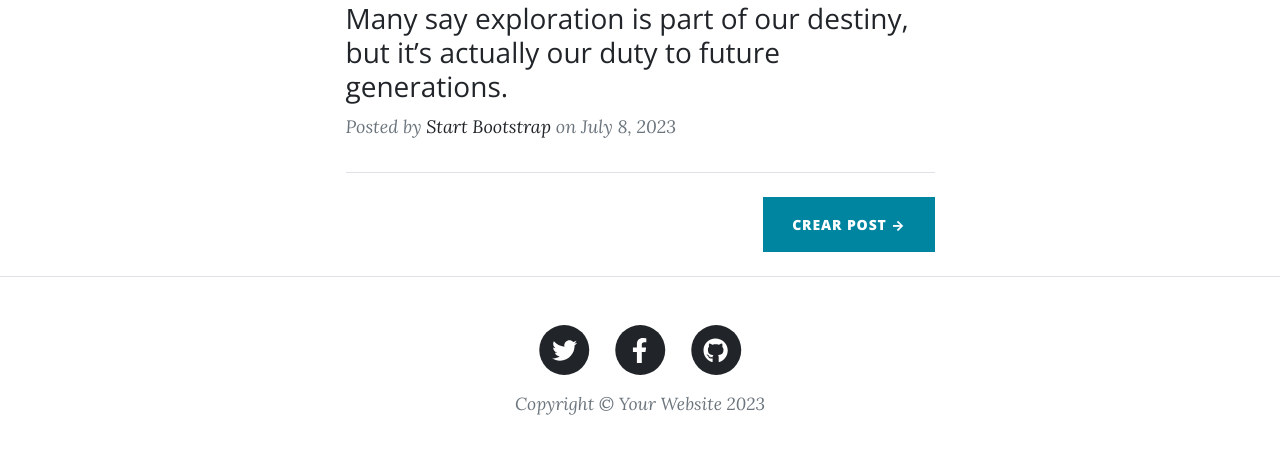
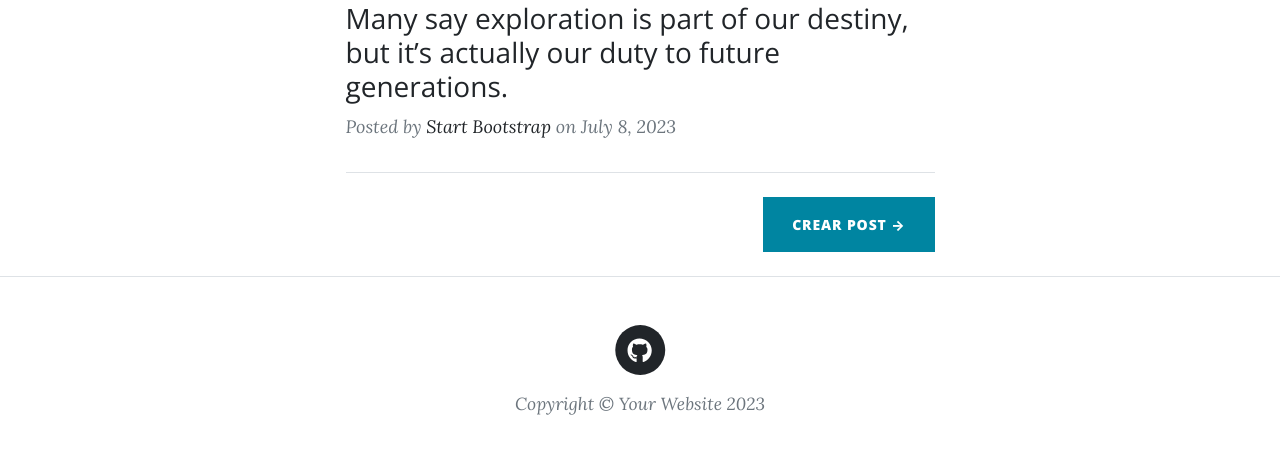
Before and after one commit to emilianocabrera90/FinaPythonl-EmilianoCabrera, a Django app: page / in a window 1280 px wide. Shown: the part 1966-2431 px from the top of the page. Run offline with Django 5.2, Linux system fonts and the light colour scheme; data comes from the database, SQL or seed files in the repository; both versions use the stored data as it was after the commit; some libraries are stand-ins or nearby versions.

Commit message:
cambiosfooter

```diff
--- a/blog/templates/blog/home.html
+++ b/blog/templates/blog/home.html
@@ -163,27 +163,12 @@
                 <div class="row gx-4 gx-lg-5 justify-content-center">
                     <div class="col-md-10 col-lg-8 col-xl-7">
                         <ul class="list-inline text-center">
+
                             <li class="list-inline-item">
-                                <a href="#!">
+                                <a href="https://github.com/emilianocabrera90/FinaPythonl-EmilianoCabrera">
                                     <span class="fa-stack fa-lg">
                                         <i class="fas fa-circle fa-stack-2x"></i>
-                                        <i class="fab fa-twitter fa-stack-1x fa-inverse"></i>
-                                    </span>
-                                </a>
-                            </li>
-                            <li class="list-inline-item">
-                                <a href="#!">
-                                    <span class="fa-stack fa-lg">
-                                        <i class="fas fa-circle fa-stack-2x"></i>
-                                        <i class="fab fa-facebook-f fa-stack-1x fa-inverse"></i>
-                                    </span>
-                                </a>
-                            </li>
-                            <li class="list-inline-item">
-                                <a href="#!">
-                                    <span class="fa-stack fa-lg">
-                                        <i class="fas fa-circle fa-stack-2x"></i>
-                                        <i class="fab fa-github fa-stack-1x fa-inverse"></i>
+                                        <i class="fab fa-github fa-stack-1x fa-inverse">></i>
                                     </span>
                                 </a>
                             </li>
```
Also changed, not shown: db.sqlite3.
